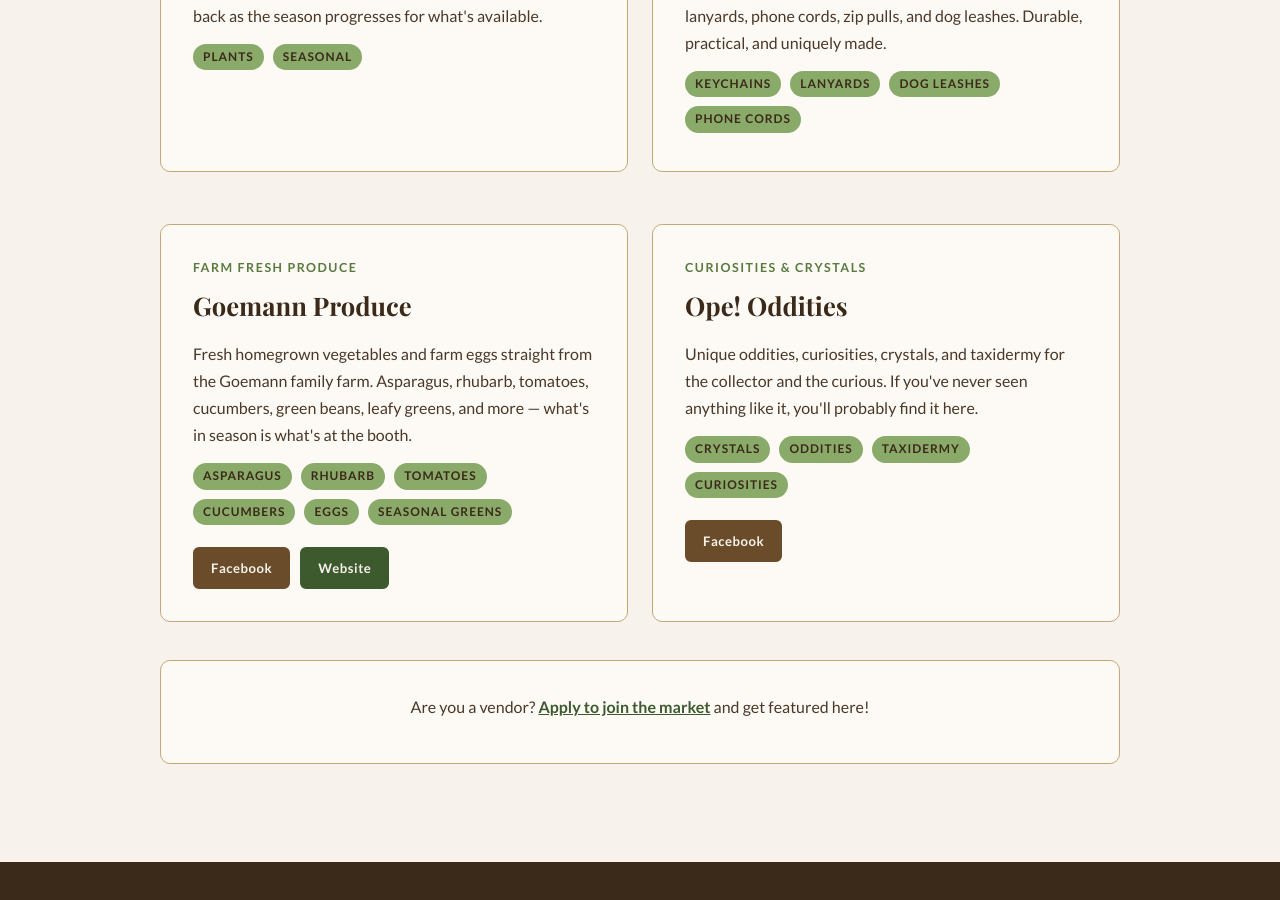
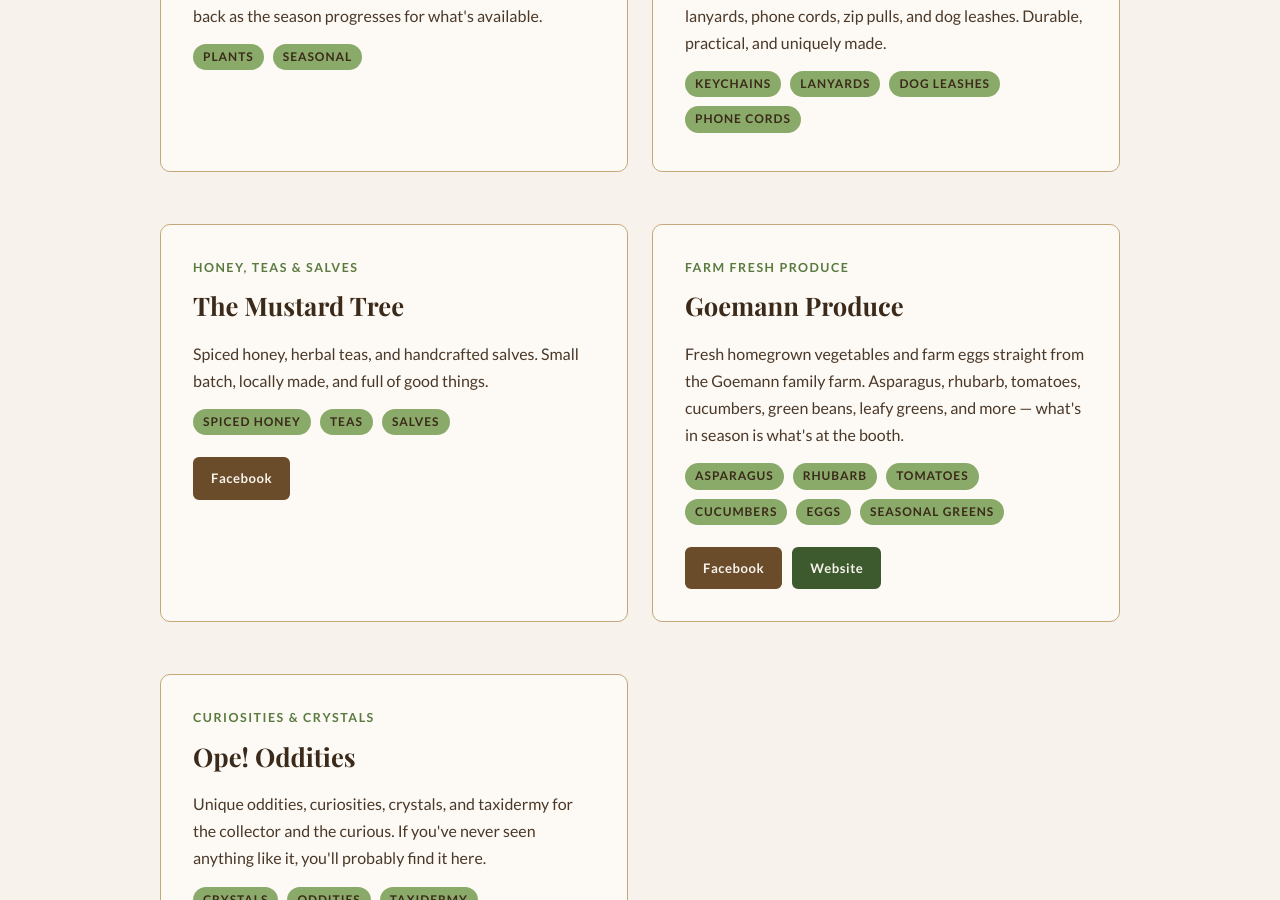
Before and after one commit to blueearthcommunitymarket/blueearthcommunitymarket.github.io, a Jekyll site: the page built from vendor-spotlight/index.html, in a window 1280 px wide and 900 px high, scrolled down 1062 px. Built offline with Jekyll 4.4.1, drawn with Linux system fonts in a browser that asks for light colours; some web fonts are replaced.

Commit message:
Add The Mustard Tree (Erin Hinkle) to tracker and vendor spotlight

```diff
--- a/vendor-spotlight/index.html
+++ b/vendor-spotlight/index.html
@@ -78,6 +78,21 @@
             </div>
         </div>
 
+        <!-- The Mustard Tree -->
+        <div class="card">
+            <div class="section-label">Honey, Teas &amp; Salves</div>
+            <h2>The Mustard Tree</h2>
+            <p>Spiced honey, herbal teas, and handcrafted salves. Small batch, locally made, and full of good things.</p>
+            <div class="pills" style="margin-top: 12px;">
+                <span class="tag">Spiced Honey</span>
+                <span class="tag">Teas</span>
+                <span class="tag">Salves</span>
+            </div>
+            <div style="margin-top: 16px; display: flex; gap: 10px; flex-wrap: wrap;">
+                <a href="https://www.facebook.com/profile.php?id=61558147275384" target="_blank" rel="noopener" class="btn btn-brown" style="font-size: 0.82rem; padding: 8px 16px;">Facebook</a>
+            </div>
+        </div>
+
         <!-- Goemann Produce -->
         <div class="card">
             <div class="section-label">Farm Fresh Produce</div>
```
